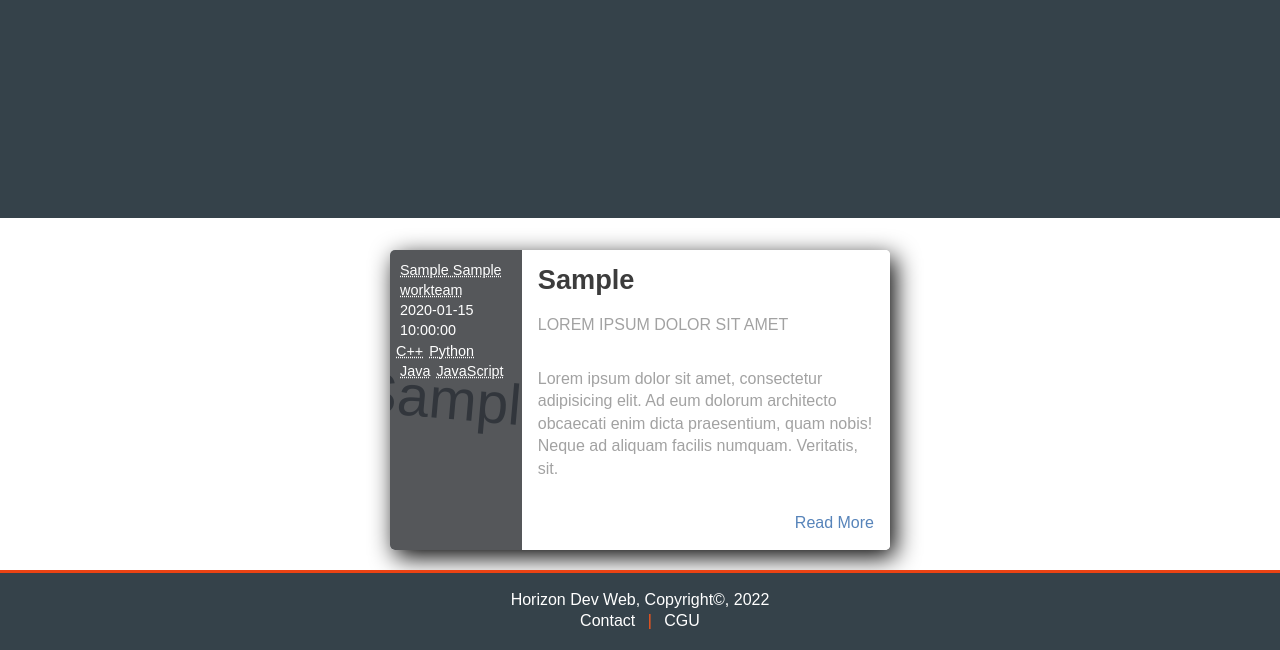
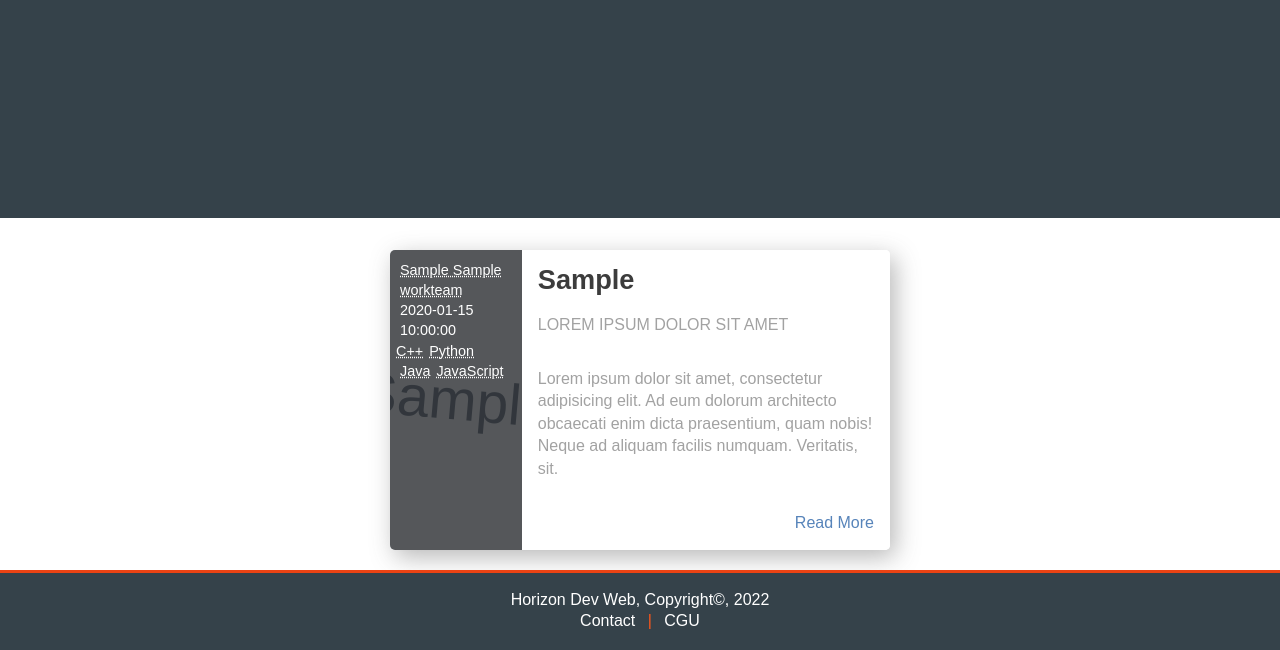
Before and after one commit to LeoLChalot/BTSSIO-AP1-horizon, a PHP site: page /about.php in a window 1280 px wide, with the pointer over the restyled element. Shown: the part 667-1317 px from the top of the page. Run offline with PHP 8.4, Linux system fonts and the light colour scheme; tables that the repository leaves empty or names only in its code hold one stand-in row (values such as "Sample post"); grey boxes marked "Sample" are stand-in pictures.

Commit message:
Update box shadows cards workteam

```diff
--- a/assets/css/style.css
+++ b/assets/css/style.css
@@ -575,7 +575,7 @@ footer p a:hover {
 	color: inherit;
 }
 .blog-card:hover{
-	box-shadow: 5px 7px 24px 0px rgba(0, 0, 0, 1);
+	box-shadow: 5px 7px 24px 0px rgba(75, 75, 75, 0.4);
 }
 .blog-card a:hover {
 	color: #5784ba;
```
